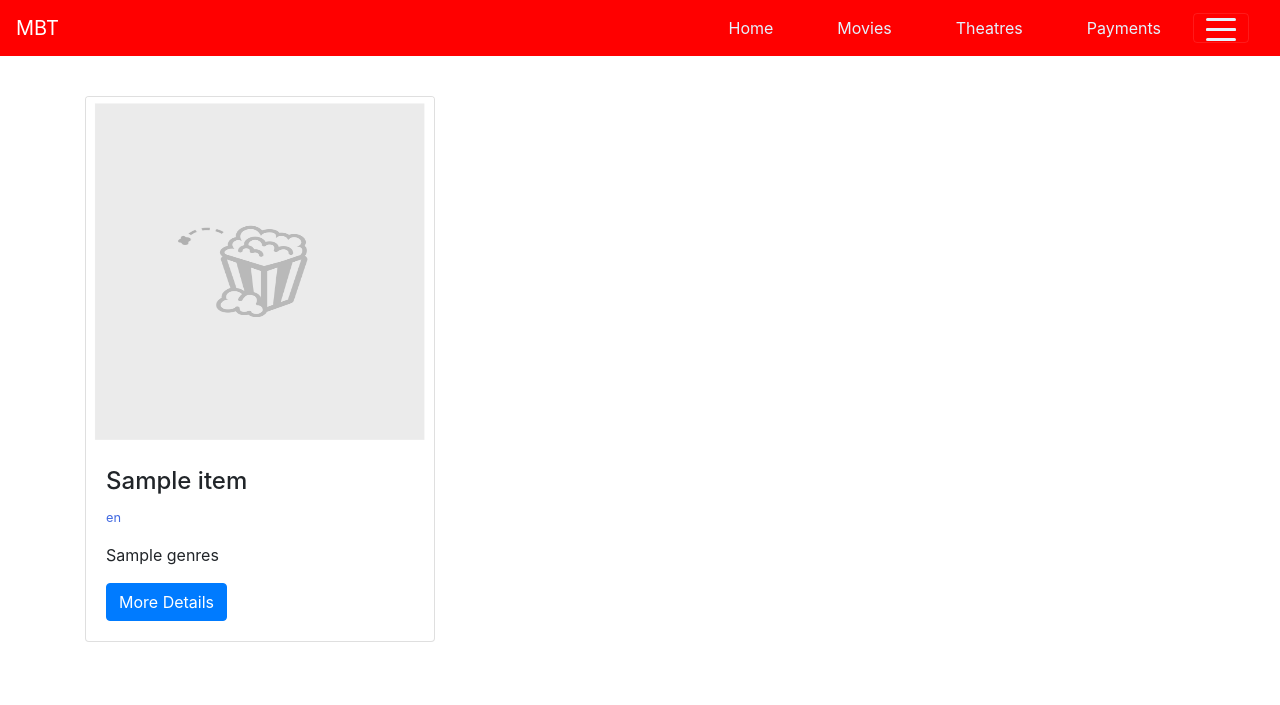
After one commit to ayuzzz/MovieTicketBooking, a Flask app: page /movies in a window 1280 px wide. The commit adds this page. Shown: the top 705 px of the page. Run offline with Flask 2, Linux system fonts and the light colour scheme; a database or web service that is not in the repository returns one stand-in record (values such as "Sample title"); data that the repository does not hold is empty; some libraries are stand-ins or nearby versions.

Commit message:
major changes to movies screen in frontend and moviesquerycommand in backend

```diff
--- a/Frontend/app.py
+++ b/Frontend/app.py
@@ -1,4 +1,6 @@
-from flask import Flask, render_template
+from flask import Flask, render_template, jsonify
+from appsettings import Config
+import requests
 
 app = Flask(__name__)
 
@@ -21,9 +23,9 @@ def profile():
     return render_template("profile.html")
 
 
-@app.route('/myWallet')
-def wallet():
-    return render_template("wallet.html")
+@app.route('/myTransactions')
+def transactions():
+    return render_template("transactions.html")
 
 
 @app.route('/wishlist')
@@ -31,5 +33,25 @@ def wishlist():
     return render_template("wishlist.html")
 
 
+@app.route('/movies')
+def movies():
+    try:
+        response = requests.get(Config.getAllMoviesUrl)
+        response.raise_for_status()
+        return render_template("movies.html", movieList=response.json())
+    except Exception as ex:
+        return render_template("error.html", message=str(ex))
+
+
+@app.route('/theatres')
+def theatres():
+    return render_template("theatres.html")
+
+
+@app.route('/payments')
+def payments():
+    return render_template("payments.html")
+
+
 if __name__ == '__main__':
     app.run(debug=True)
--- /dev/null
+++ b/Frontend/appsettings.py
@@ -0,0 +1,2 @@
+class Config:
+    getAllMoviesUrl = "http://127.0.0.1:8001/getAllMovieDetails"
--- a/Frontend/static/css/base.css
+++ b/Frontend/static/css/base.css
@@ -78,4 +78,12 @@ width: 0%;
 left: 50%;
 }
 
-.nav-item
+.overflow {
+    width: inherit;
+
+  /**
+   * Required properties to achieve text-overflow
+   */
+    white-space: nowrap;
+    overflow: hidden;
+}
--- a/Frontend/templates/base.html
+++ b/Frontend/templates/base.html
@@ -6,6 +6,7 @@
     <script src="https://ajax.googleapis.com/ajax/libs/jquery/3.4.1/jquery.min.js"></script>
     <script src="https://cdnjs.cloudflare.com/ajax/libs/popper.js/1.16.0/umd/popper.min.js"></script>
     <script src="https://maxcdn.bootstrapcdn.com/bootstrap/4.4.1/js/bootstrap.min.js"></script>
+    <script src="http://cdnjs.cloudflare.com/ajax/libs/toastr.js/2.0.2/js/toastr.min.js"></script>
 
     <link rel="stylesheet" href="{{ url_for('static', filename='css/base.css') }}">
     <script src = "{{ url_for('static', filename='js/base.js') }}"></script>
@@ -20,14 +21,27 @@
     <nav class="navbar navbar-dark red lighten-1 mb-4" style="background-color:red">
 
         <!-- Navbar brand -->
-        <a class="navbar-brand" href="#">MBT</a>
+        <div class="navbar-header">
+            <a class="navbar-brand" href="#">MBT</a>
+        </div>
 
-        <!-- Collapse button -->
-        <button class="navbar-toggler second-button" type="button" data-toggle="collapse" data-target="#navbarSupportedContent23"
-                aria-controls="navbarSupportedContent23" aria-expanded="false" aria-label="Toggle navigation">
-            <div class="animated-icon2"><span></span><span></span><span></span><span></span></div>
-        </button>
+        <div>
+            <div class="container-fluid">
+                <ul class="nav">
+                    <li class="nav-item mx-3"><a style = "color:#e3f2fd" class="nav-link"  href="/home">Home</a></li>
+                    <li class="nav-item mx-3"><a style = "color:#e3f2fd" class="nav-link" href="/movies"> Movies </a></li>
+                    <li class="nav-item mx-3"><a style = "color:#e3f2fd" class="nav-link" href="/theatres"> Theatres </a></li>
+                    <li class="nav-item mx-3"><a style = "color:#e3f2fd" class="nav-link" href="/payments"> Payments </a></li>
+                </ul>
 
+
+                <!-- Collapse button -->
+                <button class="navbar-toggler second-button" type="button" data-toggle="collapse" data-target="#navbarSupportedContent23"
+                        aria-controls="navbarSupportedContent23" aria-expanded="false" aria-label="Toggle navigation">
+                    <div class="animated-icon2"><span></span><span></span><span></span><span></span></div>
+                </button>
+            </div>
+        </div>
         <!-- Collapsible content -->
         <div class="collapse navbar-collapse" id="navbarSupportedContent23">
 
@@ -40,7 +54,7 @@
                     <a class="nav-link" href="/wishlist">Wish List <span class="sr-only">(current)</span></a>
                 </li>
                 <li class="nav-item">
-                    <a class="nav-link" href="/myWallet">My Wallet <span class="sr-only">(current)</span></a>
+                    <a class="nav-link" href="/myTransactions">My Wallet <span class="sr-only">(current)</span></a>
                 </li>
                 <li class="nav-item">
                     <a class="nav-link" href="#">Sign Out <span class="sr-only">(current)</span></a>
--- /dev/null
+++ b/Frontend/templates/movies.html
@@ -0,0 +1,33 @@
+<!--- movies Template--->
+{% extends "base.html" %}
+{% block head %}{{ super() }}{% endblock %}
+{% block title %} movies {% endblock %}
+{% block body %}
+{#    {% for movie in movieList %}#}
+{#        <ul>#}
+{#            <li>{{ movie['Id']|string + " - " + movie['Title'] }}</li>#}
+{#        </ul>#}
+{#    {% endfor %}#}
+
+    <div class="py-3">
+        <div class="container">
+            <div class="row">
+                {% for movie in movieList %}
+                    <div class="col-md-4 mb-5">
+                        <div class="card">
+                            <img class="card-img-top" src="../static/images/small_placeholder_movie.png" alt="Card image" style="max-height: 350px">
+                            <div class="card-body">
+                                <h4 class="card-title overflow" style="text-overflow: ellipsis;">{{movie['Title']}}</h4>
+                                <p class="overflow small" style="text-overflow: ellipsis; color: royalblue">{{ movie['Language'] }}</p>
+                                <p class="card-text overflow" style="text-overflow: ellipsis;">{{ movie['Genres'] }}</p>
+                                <a href="#" class="btn btn-primary">More Details</a>
+                            </div>
+                        </div>
+                    </div>
+                {% endfor %}
+            </div>
+        </div>
+    </div>
+
+{% endblock %}
+{% block navbar %}{{ super() }}{% endblock %}
--- /dev/null
+++ b/Frontend/templates/payments.html
@@ -0,0 +1,6 @@
+<!--- payments Template--->
+{% extends "base.html" %}
+{% block head %}{{ super() }}{% endblock %}
+{% block title %} Payments {% endblock %}
+{% block body %} This is Payments screen {% endblock %}
+{% block navbar %}{{ super() }}{% endblock %}
--- /dev/null
+++ b/Frontend/templates/theatres.html
@@ -0,0 +1,6 @@
+<!--- theatres Template--->
+{% extends "base.html" %}
+{% block head %}{{ super() }}{% endblock %}
+{% block title %} Payments {% endblock %}
+{% block body %} This is theatres screen {% endblock %}
+{% block navbar %}{{ super() }}{% endblock %}
--- /dev/null
+++ b/Frontend/templates/transactions.html
@@ -0,0 +1,6 @@
+<!--- My Transactions Template--->
+{% extends "base.html" %}
+{% block head %}{{ super() }}{% endblock %}
+{% block title %} My Transactions {% endblock %}
+{% block body %} This is My Transactions screen {% endblock %}
+{% block navbar %}{{ super() }}{% endblock %}
--- a/Frontend/templates/wallet.html
+++ /dev/null
@@ -1,6 +0,0 @@
-<!--- My Wallet Template--->
-{% extends "base.html" %}
-{% block head %}{{ super() }}{% endblock %}
-{% block title %} My Wallet {% endblock %}
-{% block body %} This is My Wallet screen {% endblock %}
-{% block navbar %}{{ super() }}{% endblock %}
```
Also changed, not shown: Frontend/templates/error.html (added, +8 -0 lines), MoviesQueryCommand/Repository/Sql.py (added, +26 -0 lines), MoviesQueryCommand/Services/movieService.py (added, +8 -0 lines), MoviesQueryCommand/app.py (+8 -4 lines), Frontend/static/images/small_placeholder_movie.png (added), Frontend/static/js/base.js (line endings or trailing spaces), MoviesQueryCommand/Repository/moviesRepository.py (added), MoviesQueryCommand/appsettings.py (added).
